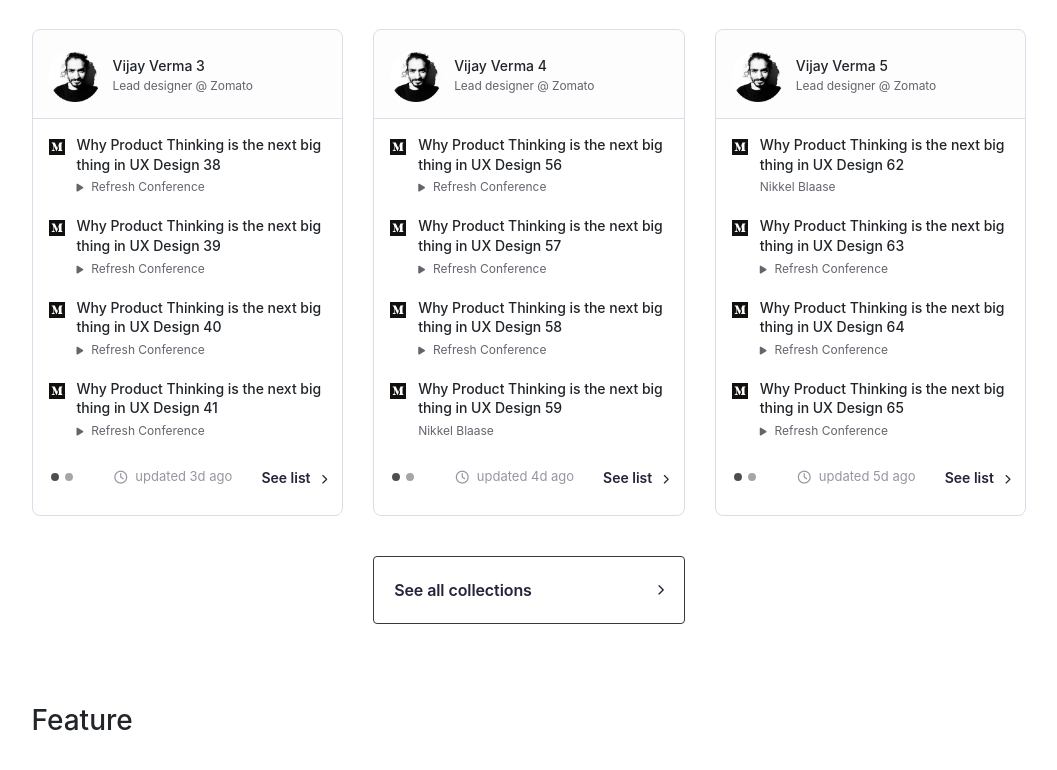
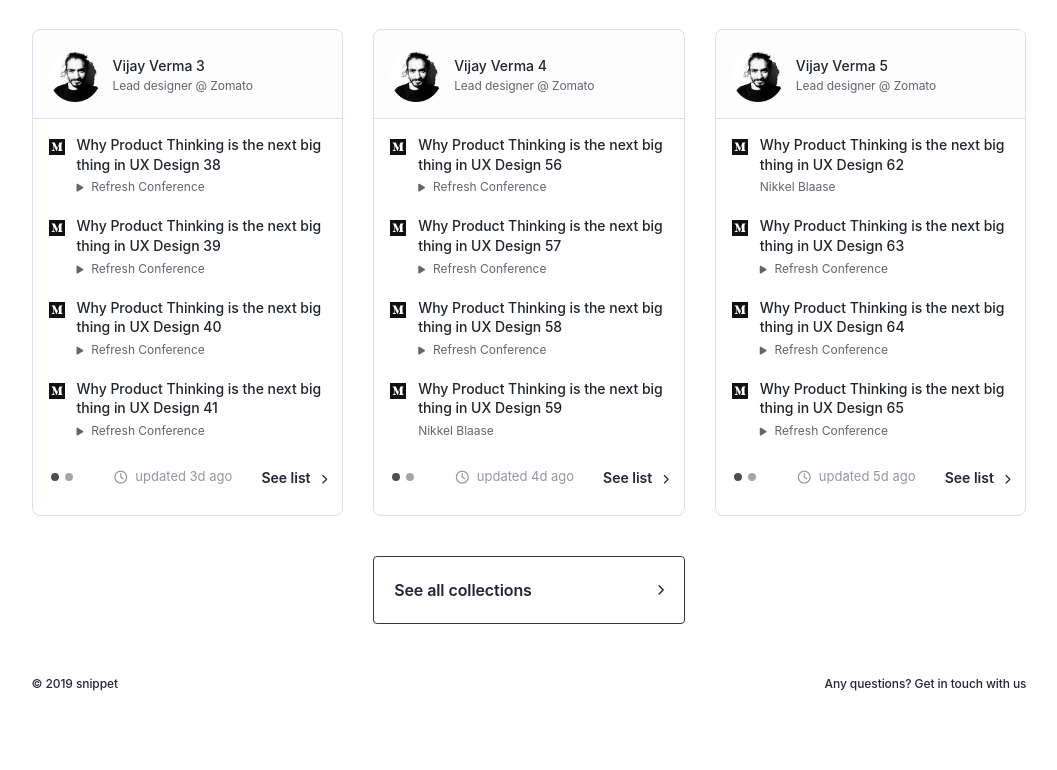
Before and after one commit to snippetzone/snippetzone.github.io, a website: page index.html in a window 1280 px wide. Shown: the part 1184-1954 px from the top of the page, without its empty margins (111-1168 px from the left). After the commit the page ends 1888 px from the top, so only its background shows below. Drawn offline with nearby package versions, Linux system fonts and the light colour scheme.

Commit message:
Updated footer strucuture

```diff
--- a/index.html
+++ b/index.html
@@ -131,7 +131,12 @@
   <div class="container">
     <div class="row ">
       <div class="col-sm-12 footer-container">
-        <h3 class="title">Feature</h3>
+        <div class="copy">© 2019 snippet</div>
+        <div class="contact">
+          <a href="mailto:talktosnippet@gmail.com?Subject=Contact%20Snippet"
+            >Any questions? Get in touch with us</a
+          >
+        </div>
       </div>
     </div>
   </div>
--- a/styles/details.css
+++ b/styles/details.css
@@ -35,12 +35,31 @@ p {
     letter-spacing: -0.07px;
     text-align: center; }
     .header-container .contact-us a {
-      color: #585b66; }
+      color: #585b66;
+      text-decoration: none; }
 
 .footer-container {
-  padding-top: 40px;
-  padding-bottom: 40px;
-  height: 250px; }
+  padding-top: 12px;
+  padding-bottom: 14px;
+  height: 40px;
+  display: flex; }
+  .footer-container .copy {
+    justify-content: flex-start; }
+  .footer-container .contact a {
+    display: flex;
+    justify-content: flex-end;
+    color: #24233a;
+    text-decoration: none; }
+  .footer-container .copy,
+  .footer-container .contact {
+    font-size: 12px;
+    font-weight: 500;
+    font-style: normal;
+    font-stretch: normal;
+    line-height: normal;
+    letter-spacing: -0.09px;
+    color: #24233a;
+    width: 50%; }
 
 .details .bg-common {
   background: #fff; }
--- a/styles/home.css
+++ b/styles/home.css
@@ -35,12 +35,31 @@ p {
     letter-spacing: -0.07px;
     text-align: center; }
     .header-container .contact-us a {
-      color: #585b66; }
+      color: #585b66;
+      text-decoration: none; }
 
 .footer-container {
-  padding-top: 40px;
-  padding-bottom: 40px;
-  height: 250px; }
+  padding-top: 12px;
+  padding-bottom: 14px;
+  height: 40px;
+  display: flex; }
+  .footer-container .copy {
+    justify-content: flex-start; }
+  .footer-container .contact a {
+    display: flex;
+    justify-content: flex-end;
+    color: #24233a;
+    text-decoration: none; }
+  .footer-container .copy,
+  .footer-container .contact {
+    font-size: 12px;
+    font-weight: 500;
+    font-style: normal;
+    font-stretch: normal;
+    line-height: normal;
+    letter-spacing: -0.09px;
+    color: #24233a;
+    width: 50%; }
 
 .home .a-spot {
   border-bottom: 1px solid rgba(65, 68, 77, 0.1); }
--- a/styles/listing.css
+++ b/styles/listing.css
@@ -35,12 +35,31 @@ p {
     letter-spacing: -0.07px;
     text-align: center; }
     .header-container .contact-us a {
-      color: #585b66; }
+      color: #585b66;
+      text-decoration: none; }
 
 .footer-container {
-  padding-top: 40px;
-  padding-bottom: 40px;
-  height: 250px; }
+  padding-top: 12px;
+  padding-bottom: 14px;
+  height: 40px;
+  display: flex; }
+  .footer-container .copy {
+    justify-content: flex-start; }
+  .footer-container .contact a {
+    display: flex;
+    justify-content: flex-end;
+    color: #24233a;
+    text-decoration: none; }
+  .footer-container .copy,
+  .footer-container .contact {
+    font-size: 12px;
+    font-weight: 500;
+    font-style: normal;
+    font-stretch: normal;
+    line-height: normal;
+    letter-spacing: -0.09px;
+    color: #24233a;
+    width: 50%; }
 
 .listing .search-container {
   display: flex;
```
Also changed, not shown: details.html (+6 -1 lines), listing.html (+6 -1 lines), vijay-verma-0.html (+6 -1 lines), vijay-verma-1.html (+6 -1 lines), vijay-verma-2.html (+6 -1 lines), vijay-verma-3.html (+6 -1 lines), vijay-verma-4.html (+6 -1 lines), vijay-verma-5.html (+6 -1 lines), vijay-verma-6.html (+6 -1 lines), vijay-verma-7.html (+6 -1 lines), vijay-verma-8.html (+6 -1 lines), vijay-verma-9.html (+6 -1 lines), 3 other files.
